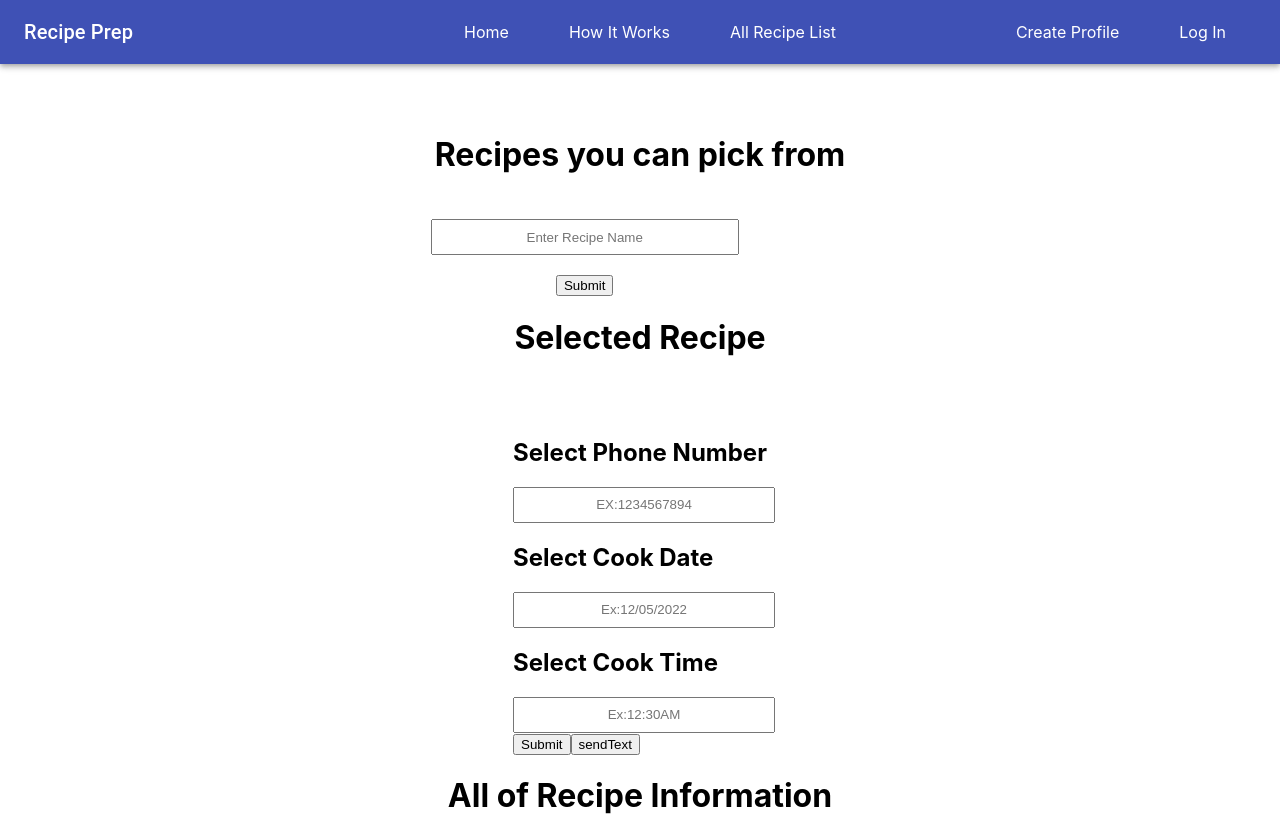
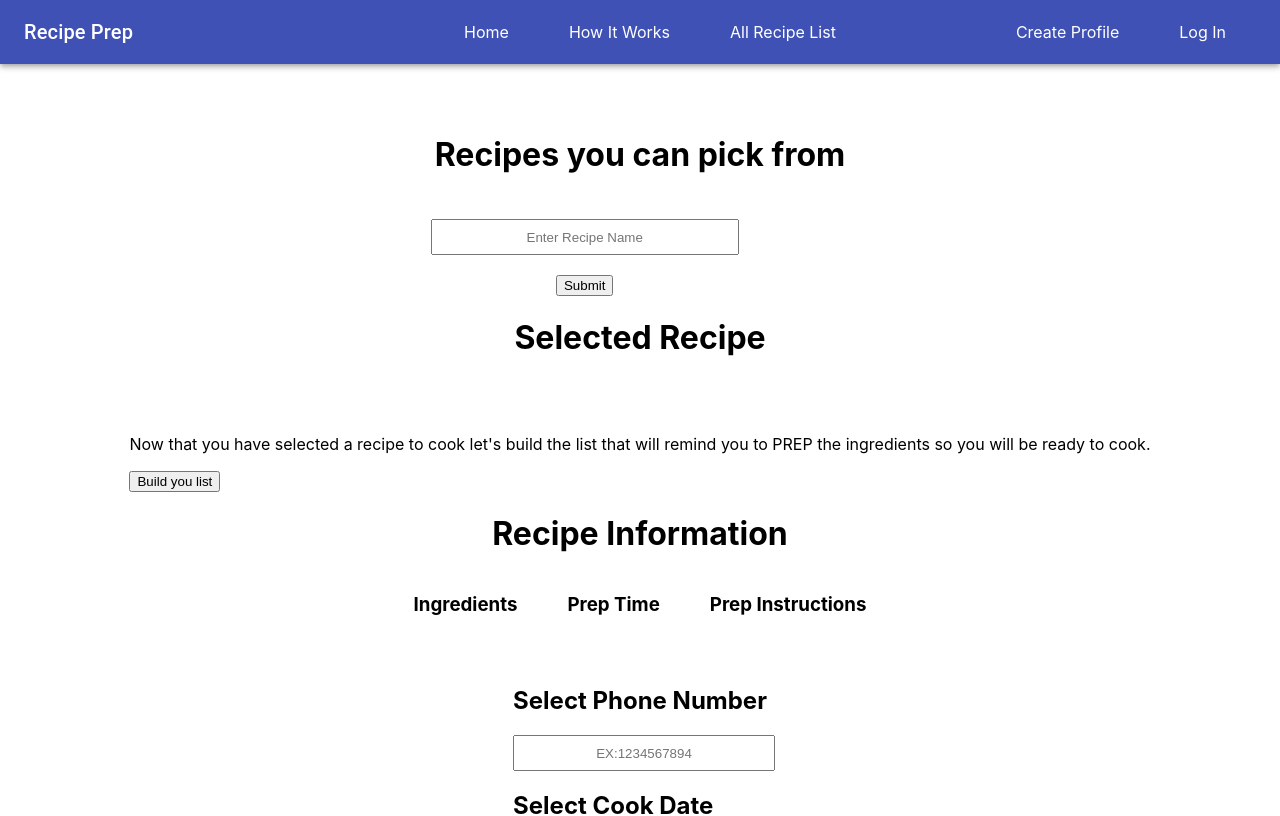
Before and after one commit to MichaelABartlett/js311-checkpoint2, a React (Create React App) app in the folder client/: page /pickedRecipe in a window 1280 px wide. Shown: the top 816 px of the page. Built offline with nearby package versions, Linux system fonts and the light colour scheme; no server answers.

Commit message:
saving cleanup of picked recipe page

```diff
--- a/client/src/Stlyes/pickedRecipe.css
+++ b/client/src/Stlyes/pickedRecipe.css
@@ -37,3 +37,25 @@
     padding-left: 50px;
     padding-right: 50px;
 }
+
+.listing {
+    display: flex;
+    flex-direction: row;
+}
+
+.listingItem {
+    display: flex;
+    flex-direction: column;
+}
+
+.listTitle {
+    display: flex;
+    justify-content: center;
+}
+
+.listingCenter {
+    display: flex;
+    flex-direction: column;
+    padding-left: 50px;
+    padding-right: 50px;
+}
--- a/client/src/components/pickedRecipe.js
+++ b/client/src/components/pickedRecipe.js
@@ -55,6 +55,8 @@ function PickedRecipe() {
   .catch(error => {
       console.log(error)
   })
+}
+  const submit2 = () => {
   Axios.get(`/recipe_ingredient/${state.recipeId}`)
   .then(res => {
     console.log('res in recipe_ingredient:' , res)
@@ -93,11 +95,29 @@ function PickedRecipe() {
                   onChange={(e) => setState({...state, recipename: e.target.value})}></input>
                   <br/>
               <button type="submit">Submit</button>
-            </form>
-            {/* <button onClick={submit2}>Submit2</button> */}
+        </form>
       </div>
       <h1>Selected Recipe</h1>
       <h2>{state.recipename}</h2>
+      <div className='buildList'>
+          <p>Now that you have selected a recipe to cook let's build the list that will remind you to PREP the ingredients so you will be ready to cook.</p>
+            <button onClick={submit2}>Build you list</button>
+        </div>
+        <h1>Recipe Information</h1>
+        <section className='listing'>
+          <div className='listingItem'>
+            <h3 className='listTitle'>Ingredients</h3>
+          <ul>{ingredients.map(listIngredients => <li key={listIngredients.ingredient}>{listIngredients.ingredient}</li>)}</ul>
+          </div>
+          <div className='listingCenter'>
+            <h3 className='listTitle'>Prep Time</h3>
+          <ul>{ingredients.map(listTime => <li key={listTime.ingredient}>{listTime.prep_time }</li>)}</ul>
+          </div>
+          <div className='listingItem'>
+            <h3 className='listTitle'>Prep Instructions</h3>
+          <ul>{ingredients.map(listInstruction => <li key={listInstruction.ingredient}>{listInstruction.prep_instruction}</li>)}</ul>
+          </div>
+        </section>
       <section className='selectDate' >
         <br/>
         <form className='eachItem' onSubmit={textIt} id='textIt'>
@@ -117,13 +137,7 @@ function PickedRecipe() {
                 <button onClick={textIt}>sendText</button>
         </form>
       </section>
-      <h1>All of Recipe Information</h1>
-            <h3>Ingredients</h3>
-          <ul>{ingredients.map(listIngredients => <li key={listIngredients.ingredient}>{listIngredients.ingredient}</li>)}</ul>
-            <h3>Prep Time</h3>
-          <ul>{ingredients.map(listIngredients => <li key={listIngredients.ingredient}>{listIngredients.prep_time}</li>)}</ul>
-            <h3>Prep Instructions</h3>
-          <ul>{ingredients.map(listIngredients => <li key={listIngredients.ingredient}>{listIngredients.prep_instruction}</li>)}</ul>
+
     </div>
 
 
```
